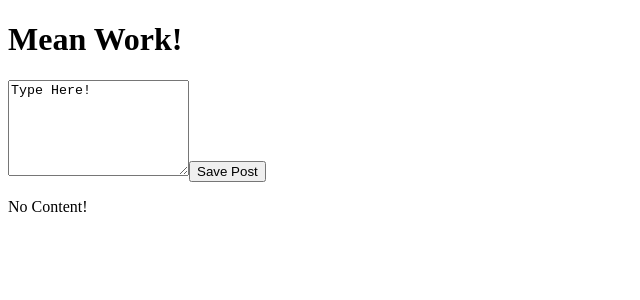
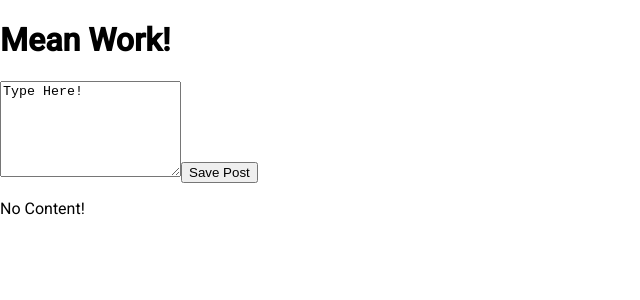
Before and after one commit to Angeredspy/MeanProj, an Angular app: page / in a window 1280 px wide. Shown: the top 300 px of the page, without its empty margins (0-640 px from the left). Built offline with nearby package versions, Linux system fonts and the light colour scheme.

Commit message:
Installs @angular/material UI Component library

```diff
--- a/angular.json
+++ b/angular.json
@@ -25,6 +25,7 @@
               "src/assets"
             ],
             "styles": [
+              "@angular/material/prebuilt-themes/deeppurple-amber.css",
               "src/styles.css"
             ],
             "scripts": []
@@ -87,6 +88,7 @@
               "src/assets"
             ],
             "styles": [
+              "@angular/material/prebuilt-themes/deeppurple-amber.css",
               "src/styles.css"
             ],
             "scripts": []
--- a/package.json
+++ b/package.json
@@ -11,10 +11,12 @@
   "private": true,
   "dependencies": {
     "@angular/animations": "^16.2.0",
+    "@angular/cdk": "^16.2.5",
     "@angular/common": "^16.2.0",
     "@angular/compiler": "^16.2.0",
     "@angular/core": "^16.2.0",
     "@angular/forms": "^16.2.0",
+    "@angular/material": "^16.2.5",
     "@angular/platform-browser": "^16.2.0",
     "@angular/platform-browser-dynamic": "^16.2.0",
     "@angular/router": "^16.2.0",
--- a/src/app/app.module.ts
+++ b/src/app/app.module.ts
@@ -3,6 +3,7 @@
 import { FormsModule } from '@angular/forms';
 import { AppComponent } from './app.component';
 import { PostCreateComponent } from './posts/post-create/post-create.component';
+import { BrowserAnimationsModule } from '@angular/platform-browser/animations';
 
 @NgModule({
   declarations: [
@@ -11,7 +12,8 @@
   ],
   imports: [
     BrowserModule,
-    FormsModule
+    FormsModule,
+    BrowserAnimationsModule
   ],
   providers: [],
   bootstrap: [AppComponent]
--- a/src/index.html
+++ b/src/index.html
@@ -6,6 +6,9 @@
   <base href="/">
   <meta name="viewport" content="width=device-width, initial-scale=1">
   <link rel="icon" type="image/x-icon" href="favicon.ico">
+  <link rel="preconnect" href="https://fonts.gstatic.com">
+  <link href="https://fonts.googleapis.com/css2?family=Roboto:wght@300;400;500&display=swap" rel="stylesheet">
+  <link href="https://fonts.googleapis.com/icon?family=Material+Icons" rel="stylesheet">
 </head>
 <body>
   <app-root></app-root>
--- a/src/styles.css
+++ b/src/styles.css
@@ -1 +1,4 @@
 /* You can add global styles to this file, and also import other style files */
+
+html, body { height: 100%; }
+body { margin: 0; font-family: Roboto, "Helvetica Neue", sans-serif; }
```
Also changed, not shown: 1 other file (tests, documents, lock files or other folders).
